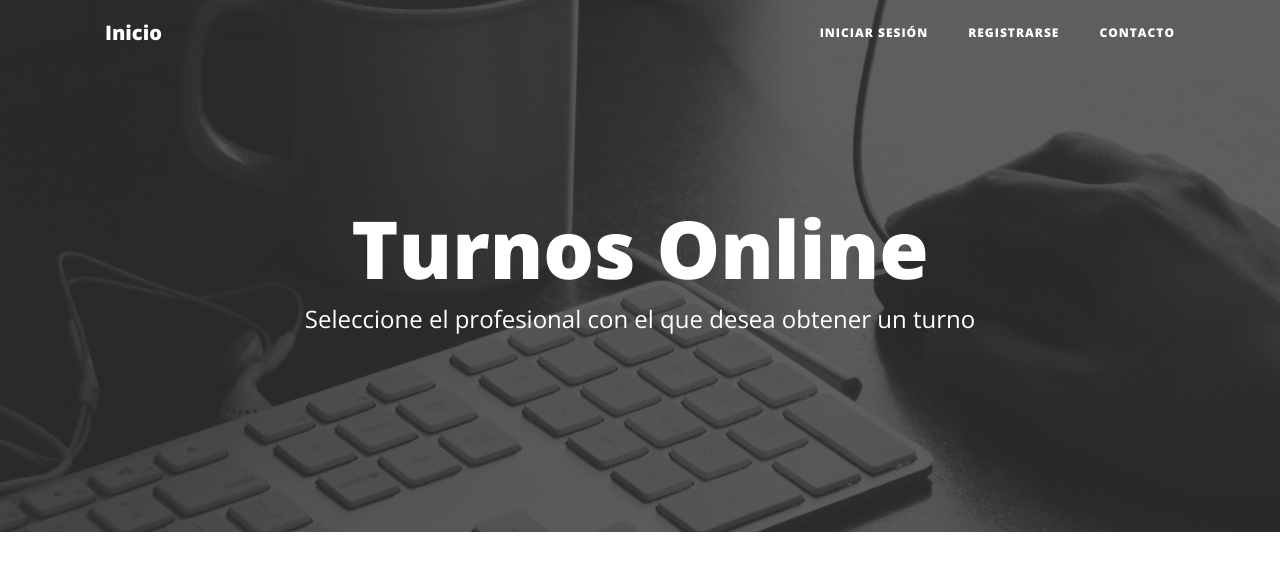
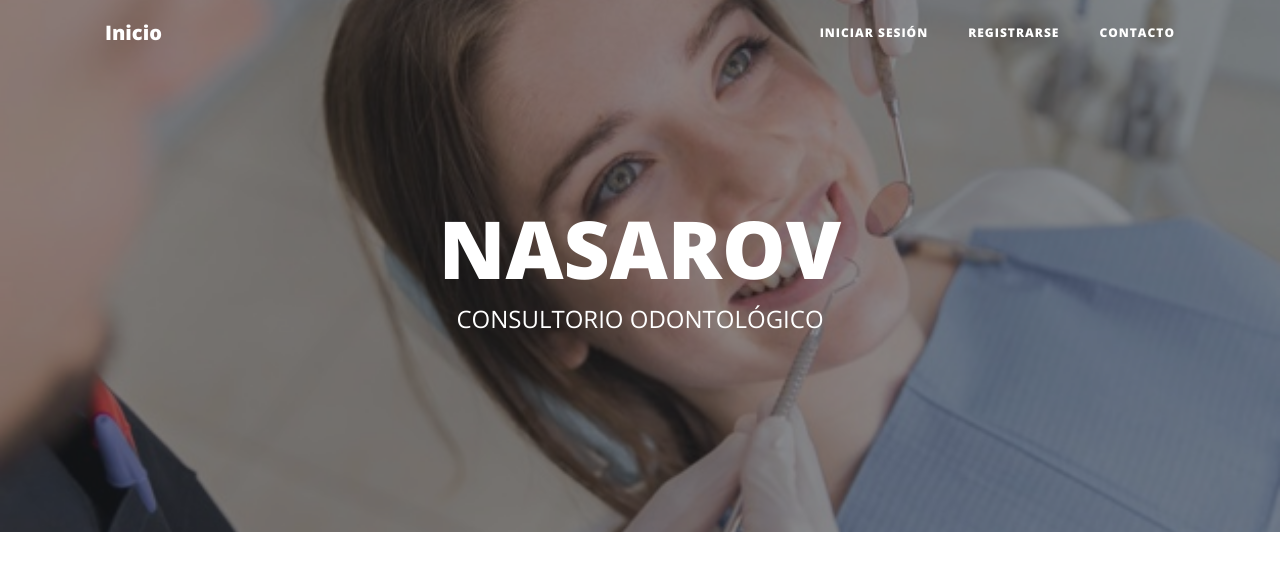
Before and after one commit to Leopili/Consultorio-General, a Django app: page / in a window 1280 px wide. Shown: the top 572 px of the page. Run offline with Django 3.2, Linux system fonts and the light colour scheme; some libraries are stand-ins or nearby versions.

Commit message:
Actualización para Odontóloga

```diff
--- a/webpersonal/contact/templates/contact/contact.html
+++ b/webpersonal/contact/templates/contact/contact.html
@@ -48,11 +48,11 @@
   <tr>
     <td>
       <p><b>Teléfono:</b></p>
-      <p>(0223) 123456789</p><br>
+      <p> (0223) 476 7176</p><br>
       <p><b>Dirección:</b></p>
-      <p>Mitre 1900</p><br>
+      <p>San Lorenzo 3078. Departamento 1</p><br>
       <p><b>Correo Electrónico:</b></p>
-      <p>correoelectronico@hotmail.com</p>
+      <p>pnasarov@gmail.com</p>
     </td>
     <td>
       <p style="color:white">...........</p>
--- a/webpersonal/contact/views.py
+++ b/webpersonal/contact/views.py
@@ -19,7 +19,7 @@ def contact(request):
                 "Consultorio: Nuevo mensaje",
                 "De {} <{}>\n\nEscribió:\n\n{}".format(name, email, content),
                 "no-contestar@inbox.mailtrap.io",
-                ["lmpili77@gmail.com"],
+                ["pnasarov@gmail.com"],
                 reply_to=[email]
             )
 
--- a/webpersonal/core/templates/core/home.html
+++ b/webpersonal/core/templates/core/home.html
@@ -1,10 +1,10 @@
 {% extends 'core/base.html' %}
 
-{% block title %}Portada{% endblock %}
+{% block title %}Inicio{% endblock %}
 
 {% block background %}{% load static %}{% static 'core/img/home-bg.jpg' %}{% endblock %}
 
 {% block headers %}
-<h1>Turnos Online</h1>
-<span class="subheading">Seleccione el profesional con el que desea obtener un turno</span>
+<h1 style="color:WHITE">NASAROV</h1>
+<span class="subheading" style="color:WHITE">CONSULTORIO ODONTOLÓGICO</span>
 {% endblock %}
--- a/webpersonal/registration/templates/registration/login.html
+++ b/webpersonal/registration/templates/registration/login.html
@@ -1,7 +1,7 @@
 {% extends 'core/base.html' %}
 {% load static %}
 {% block title %}Iniciar sesión{% endblock %}
-{% block background %}{% load static %}{% static 'core/img/login.jpg' %}{% endblock %}
+{% block background %}{% load static %}{% static 'core/img/home-bg.jpg' %}{% endblock %}
 {% block content %}
   {% if request.user.is_authenticated %}
     <script>window.location.href = '/accounts/profile/'; </script>
```
Also changed, not shown: webpersonal/core/static/core/img/home-bg.jpg, webpersonal/db.sqlite3, webpersonal/turnos/migrations/0005_delete_profesional.py (added).
